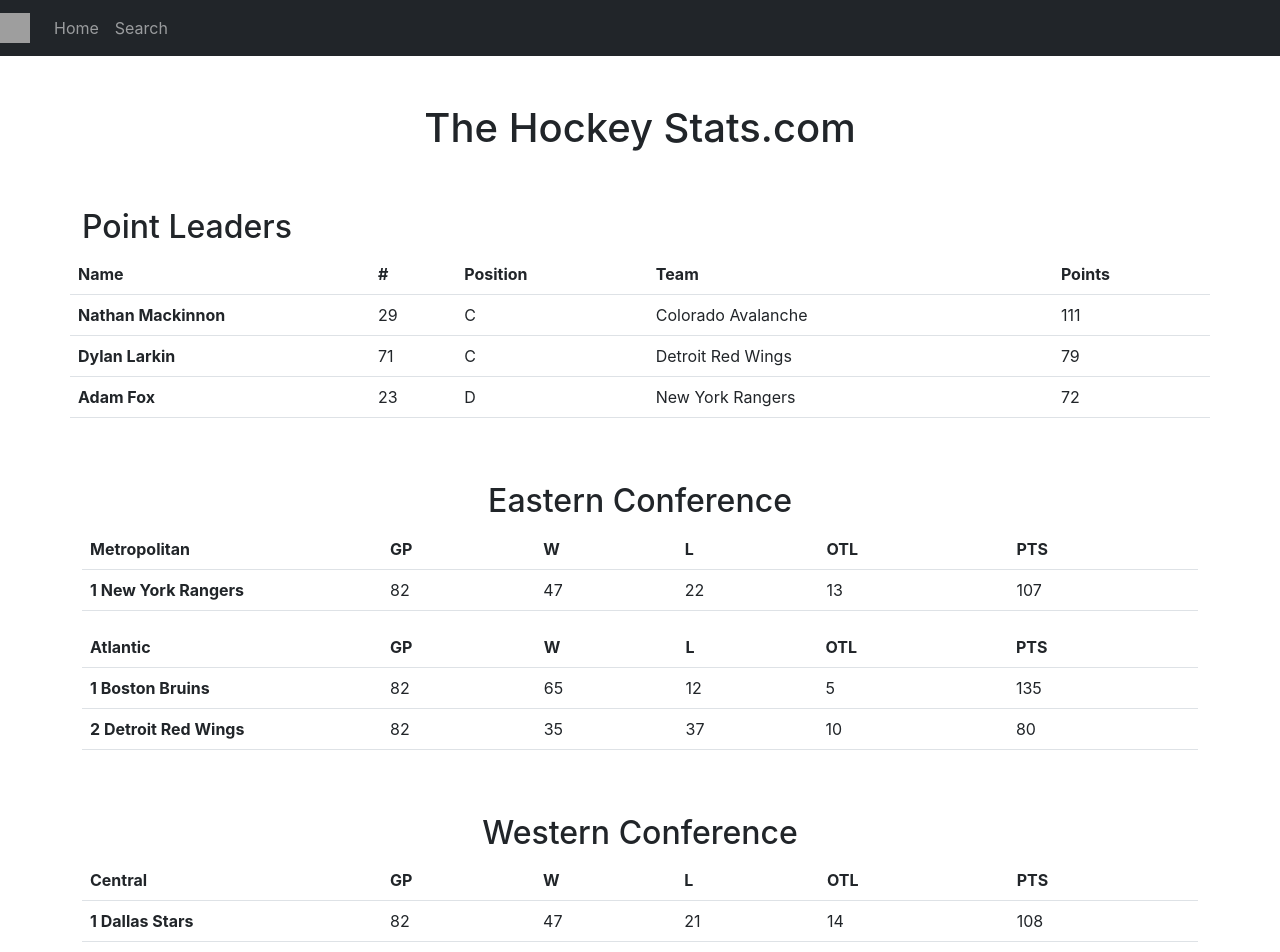
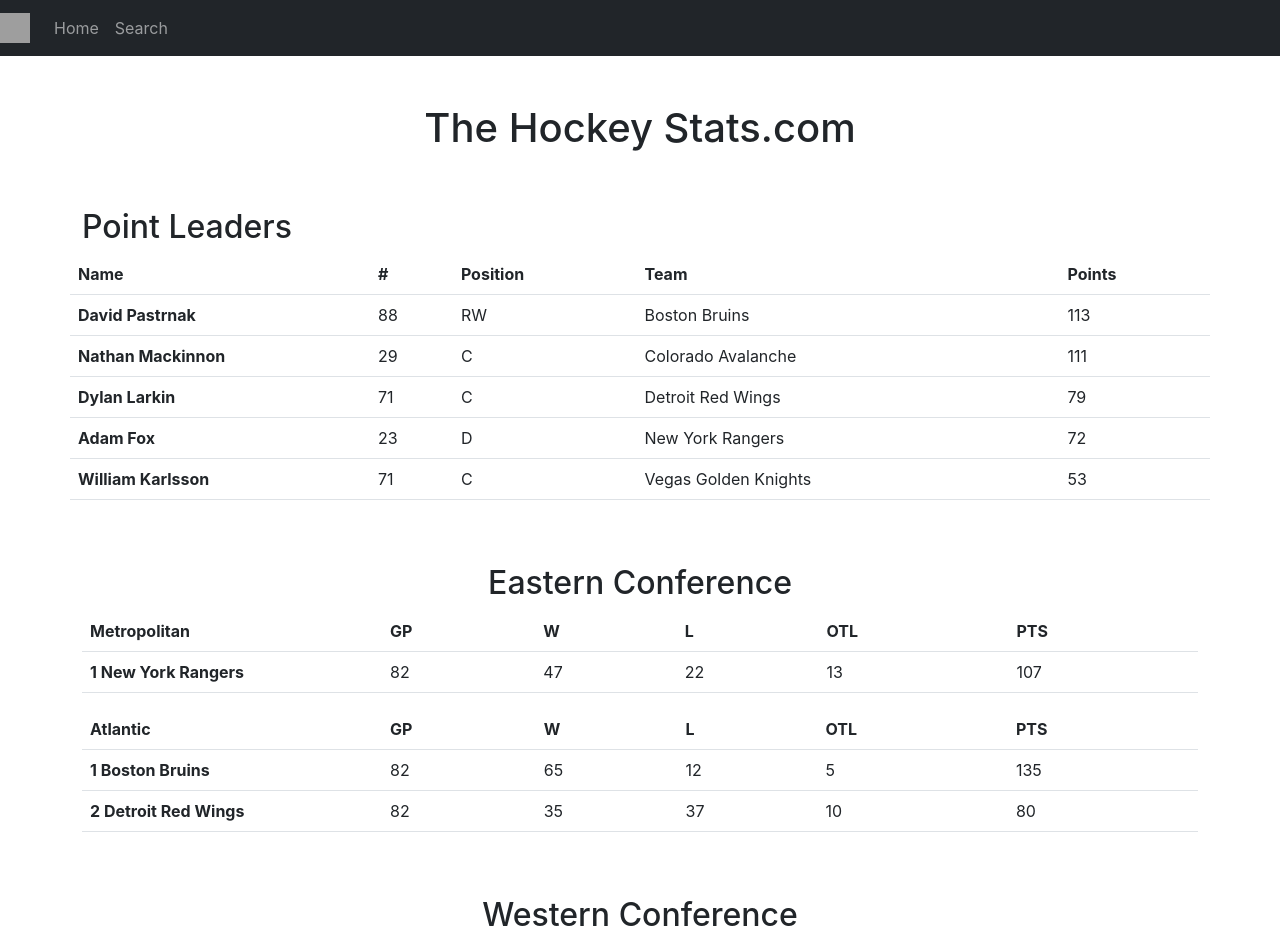
Before and after one commit to ColbyTodd/SEG3125-Project-2, a React (Create React App) app in the folder hockey-website/: page /#/ in a window 1280 px wide. Shown: the top 952 px of the page. Built offline with nearby package versions, Linux system fonts and the light colour scheme; data requests are answered from the project's data file; grey boxes are pictures that could not be loaded.

Commit message:
Added players

```diff
--- a/hockey-website/data/db.json
+++ b/hockey-website/data/db.json
@@ -59,6 +59,16 @@
             "L": 12,
             "OTL": 5,
             "PTS": 135
+        },
+        {
+            "Name": "Colorado Avalanche",
+            "Conference": "Western",
+            "Division": "Central",
+            "GP": 82,
+            "W": 51,
+            "L": 24,
+            "OTL": 7,
+            "PTS": 109
         }
     ],
     "Players": [
@@ -97,6 +107,42 @@
             "Team": "Colorado Avalanche",
             "Conference": "Western",
             "Division": "Central"
+        },
+        {
+            "Name": "William Karlsson",
+            "Number": 71,
+            "Points": 53,
+            "Goals": 14,
+            "Assists": 39,
+            "Nationality": "Swedish",
+            "Position": "C",
+            "Team": "Vegas Golden Knights",
+            "Conference": "Western",
+            "Division": "Pacific"
+        },
+        {
+            "Name": "Mason Marchment",
+            "Number": 27,
+            "Points": 31,
+            "Goals": 12,
+            "Assists": 19,
+            "Nationality": "Canadian",
+            "Position": "LW",
+            "Team": "Dallas Stars",
+            "Conference": "Western",
+            "Division": "Central"
+        },
+        {
+            "Name": "David Pastrnak",
+            "Number": 88,
+            "Points": 113,
+            "Goals": 61,
+            "Assists": 52,
+            "Nationality": "Czech",
+            "Position": "RW",
+            "Team": "Boston Bruins",
+            "Conference": "Eastern",
+            "Division": "Atlantic"
         }
     ]
 }
--- a/hockey-website/src/Search.js
+++ b/hockey-website/src/Search.js
@@ -74,8 +74,10 @@
                     setPlayers(data.filter((data) => data.Name !== compare))
                 } else{
                     setPlayers(data);
-                    setFilter(data);
                 }
+                setFilter(players);
+                console.log(filter);
+
             })
 
             fetch("http://localhost:8000/Teams")
```
